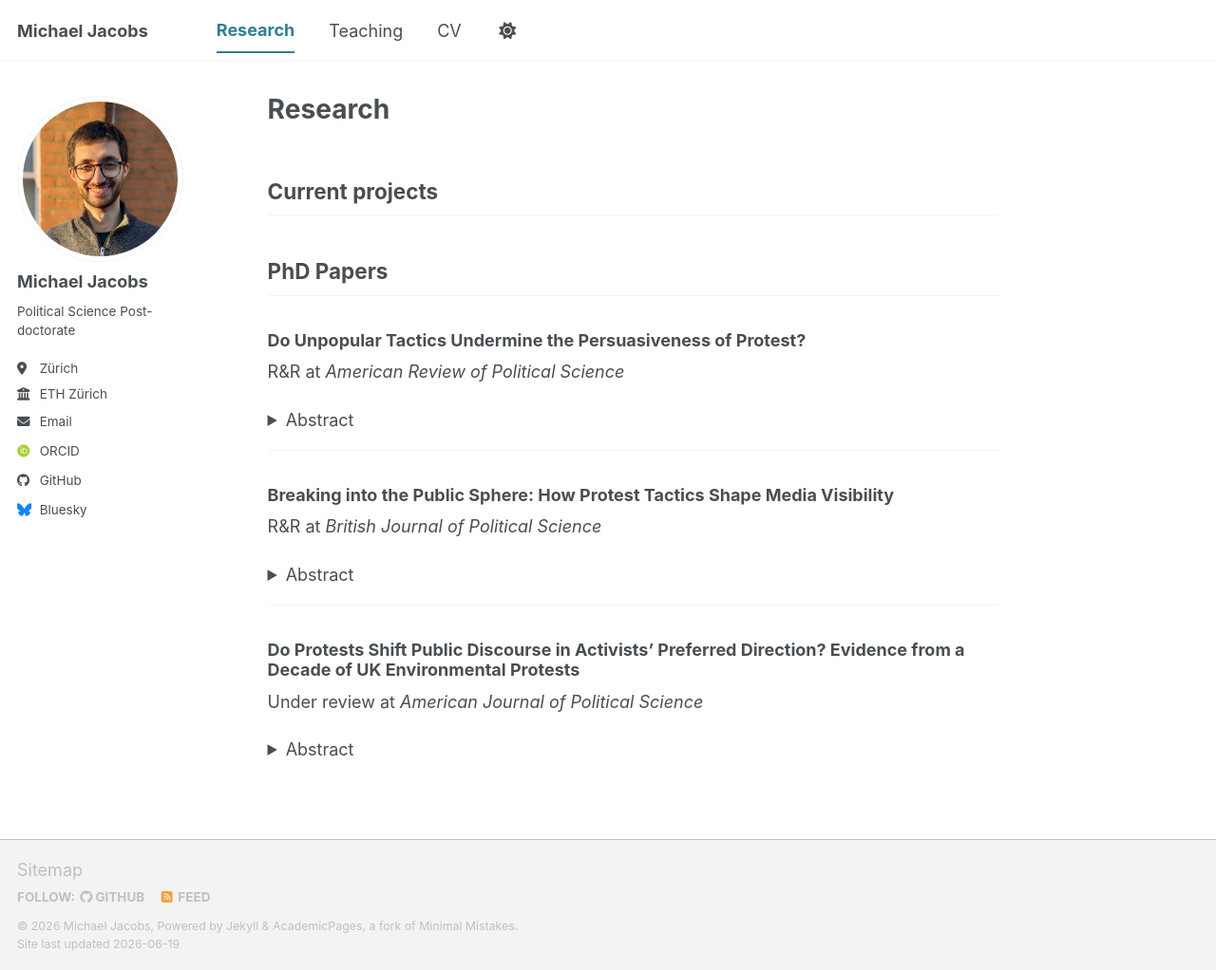
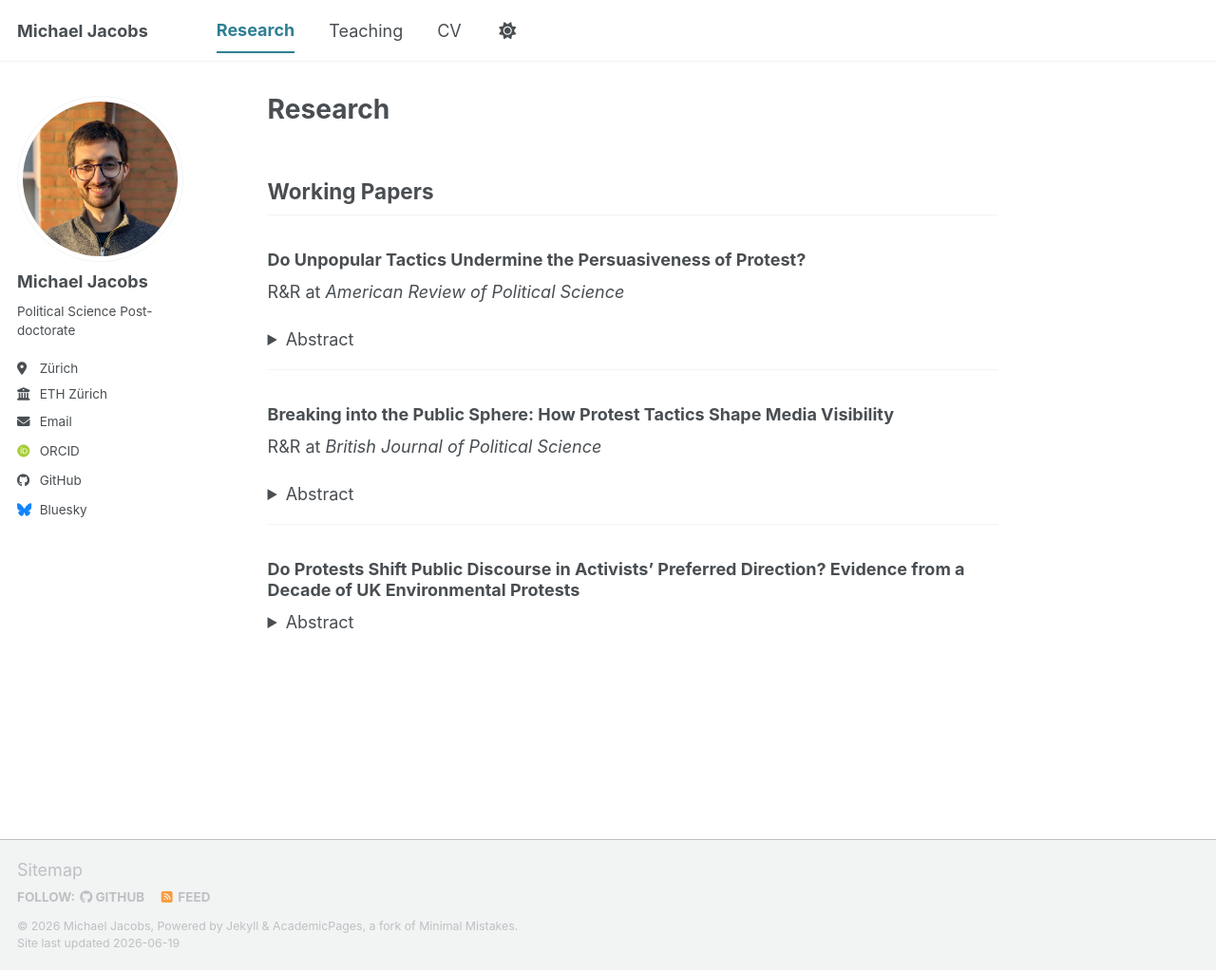
Before and after one commit to michaeljsj/michaeljsj.github.io, a Jekyll site: the page built from _pages/research.md, in a window 1280 px wide and 1022 px high. Shown: the whole window at 95% size. Built offline with Jekyll 4.4.1, drawn with Linux system fonts in a browser that asks for light colours; some web fonts are replaced; a script bundle is joined from its source files by our own code; library files that are not in the unit come from our copies.

Commit message:
Update research.md

```diff
--- a/_pages/research.md
+++ b/_pages/research.md
@@ -4,11 +4,7 @@ permalink: /research/
 author_profile: true
 ---
 
-## Current projects
-
-
-
-## PhD Papers
+## Working Papers
 
 ### Do Unpopular Tactics Undermine the Persuasiveness of Protest?
 
@@ -36,7 +32,6 @@ Getting heard is a crucial first step for protesters to influence policy and pub
 
 ### Do Protests Shift Public Discourse in Activists’ Preferred Direction? Evidence from a Decade of UK Environmental Protests
 
-Under review at *American Journal of Political Science*
 <details>
 <summary> Abstract </summary>
 
```
